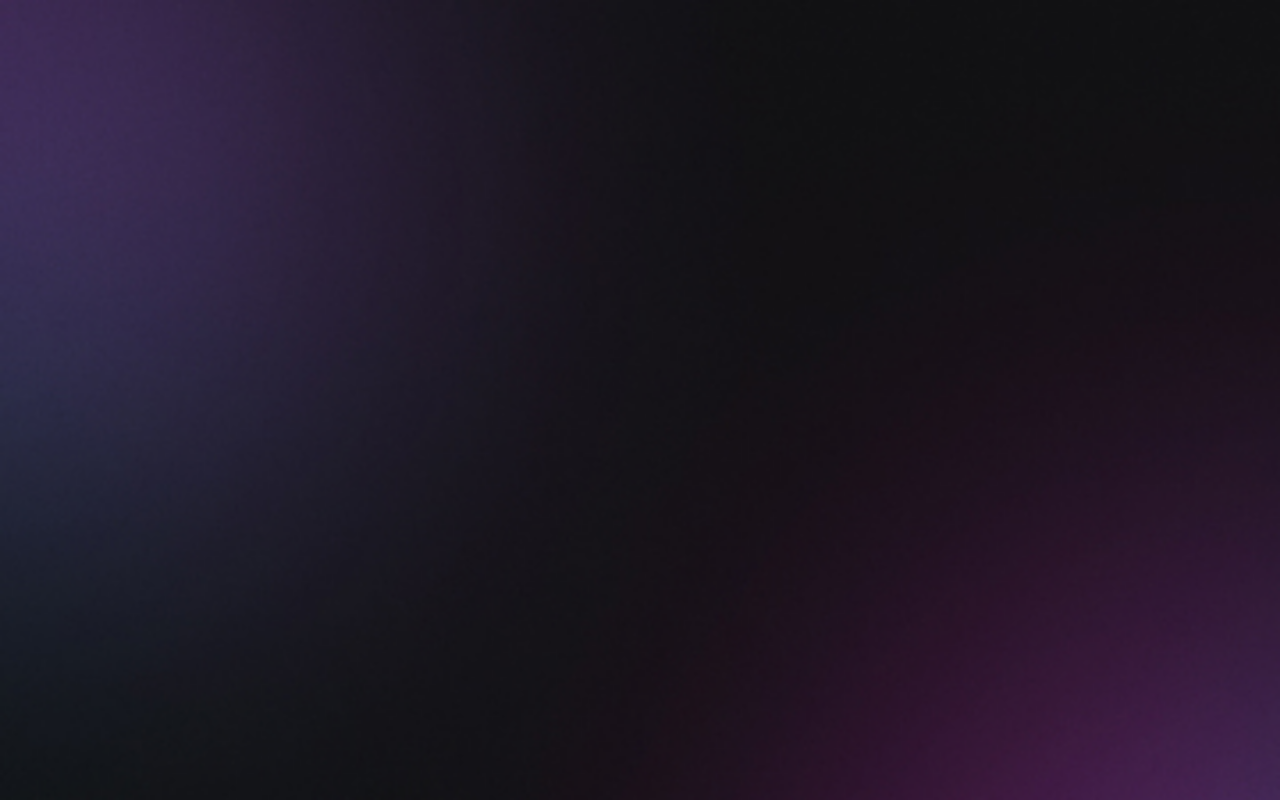
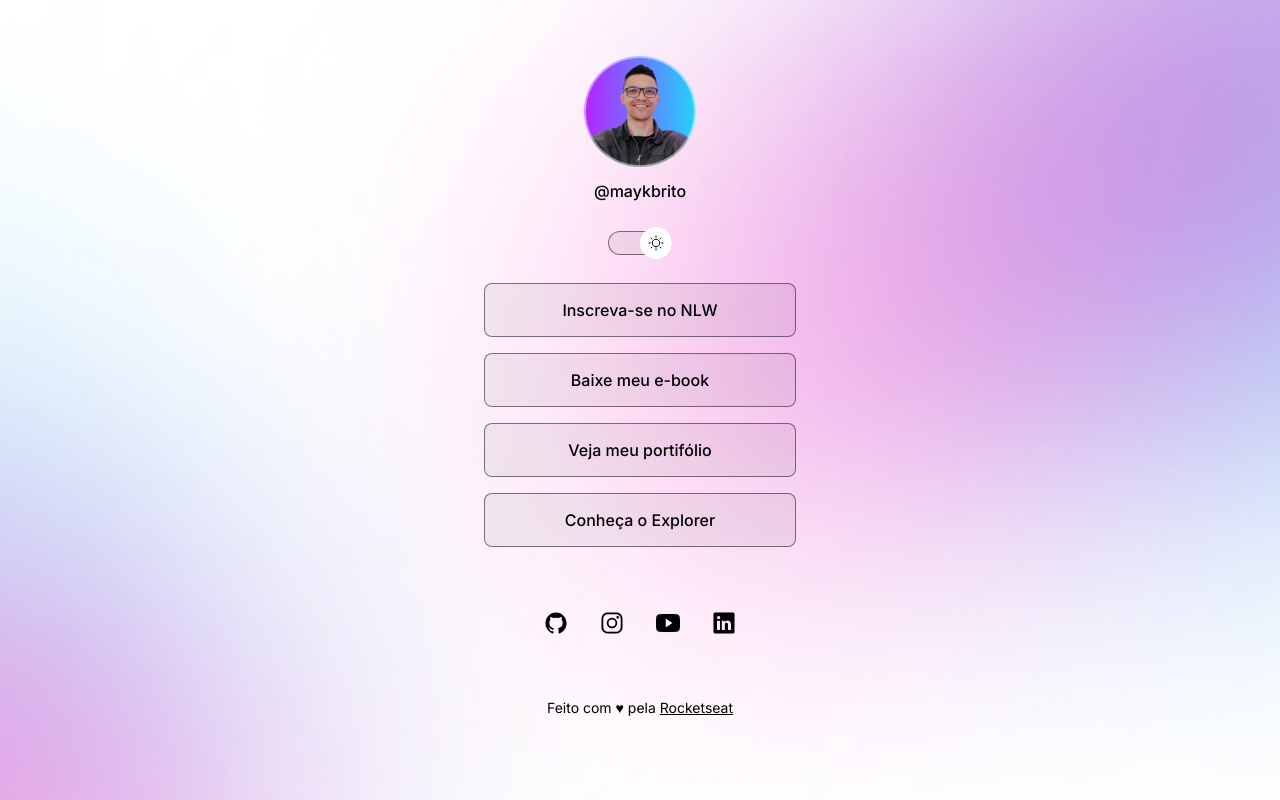
Before and after one commit to PauloDev2305/Discover, a plain HTML site: page index.html in a window 1280 px wide. Drawn offline with nearby package versions, Linux system fonts and the light colour scheme.

Commit message:
versão quase final

```diff
--- a/index.html
+++ b/index.html
@@ -1,10 +1,91 @@
 <!DOCTYPE html>
-<html lang="pt-br">
+<html lang="pt-br" class="light">
   <head>
+    <link rel="preconnect" href="https://fonts.googleapis.com" />
+    <link rel="preconnect" href="https://fonts.gstatic.com" crossorigin />
+    <link
+      href="https://fonts.googleapis.com/css2?family=Inter:wght@100..900&display=swap"
+      rel="stylesheet"
+    />
+    <link rel="stylesheet" href="./styles.css" />
     <meta charset="UTF-8" />
     <meta name="viewport" content="width=device-width, initial-scale=1.0" />
-    <title>Document</title>
-    <link rel="stylesheet" href="./styles.css" />
+    <title>DevLinks</title>
   </head>
-  <body></body>
+
+  <body>
+    <!--
+    * A div é um elemento com display: block por padrãos
+    -->
+    <div id="content">
+      <div id="profile">
+        <!--
+        * A img é um elemento com display: inline. Quando o elemento possui o display: inline ou
+        * inline-block por padrão não é possivel usar o magin: auto para centralizar o elemento
+        -->
+        <img
+          id="avatar"
+          src="src/assets/avatar.png"
+          alt="Foto de Mayk Brito sorrindo, usando óculos e camisa preta, barba e fundo azul"
+        />
+        <p>@maykbrito</p>
+      </div>
+
+      <div id="switch" onclick="toggleMode()">
+        <button></button>
+        <span></span>
+      </div>
+
+      <!--
+        * <ul> lista desordenada
+        * <ol> lista ordenada
+        * <li> conteúdo da lista
+        -->
+      <ul>
+        <li>
+          <a target="_blank" href="">Inscreva-se no NLW</a>
+        </li>
+
+        <li>
+          <a target="_blank" href="">Baixe meu e-book</a>
+        </li>
+
+        <li>
+          <a target="_blank" href="">Veja meu portifólio</a>
+        </li>
+
+        <li>
+          <a target="_blank" href="">Conheça o Explorer</a>
+        </li>
+      </ul>
+
+      <div id="social-links">
+        <a target="_blank" href="">
+          <ion-icon name="logo-github"></ion-icon>
+        </a>
+        <a target="_blank" href="">
+          <ion-icon name="logo-instagram"></ion-icon>
+        </a>
+        <a target="_blank" href="">
+          <ion-icon name="logo-youtube"></ion-icon>
+        </a>
+        <a target="_blank" href="">
+          <ion-icon name="logo-linkedin"></ion-icon>
+        </a>
+      </div>
+
+      <footer>Feito com ♥ pela <a href="">Rocketseat</a></footer>
+    </div>
+
+    <script
+      type="module"
+      src="https://unpkg.com/ionicons@7.1.0/dist/ionicons/ionicons.esm.js"
+    ></script>
+    <script
+      nomodule
+      src="https://unpkg.com/ionicons@7.1.0/dist/ionicons/ionicons.js"
+    ></script>
+
+    <script src="script.js"></script>
+  </body>
 </html>
--- /dev/null
+++ b/script.js
@@ -0,0 +1,23 @@
+const toggleMode = () => {
+  const html = document.documentElement
+
+  // ! Esté atributo toggle é a mesma coisa que o if e esle feito abaixo
+  html.classList.toggle("light")
+  // if (html.classList.contains("light")) {
+  //   html.classList.remove("light")
+  // } else {
+  //   html.classList.add("light")
+  // }
+
+  // pegar a tag img
+  const img = document.querySelector("#profile img ")
+
+  // substiruir img
+  if (html.classList.contains("light")) {
+    // se tiver light mode, adicionar a img light
+    img.setAttribute("src", "./src/assets/avatar-light.png")
+  } else {
+    // se estiver sem light mode, manter img normal
+    img.setAttribute("src", "./src/assets/avatar.png")
+  }
+}
--- a/styles.css
+++ b/styles.css
@@ -1,4 +1,178 @@
+:root {
+  --text-color: #fff;
+  --bg-url: url(./src/assets/bg-desktop.jpg);
+  --stroke-color: rgba(255, 255, 255, 0.1);
+  --surface-color: rgba(0, 0, 0, 0.5);
+  --surface-color-hover: rgba(255, 255, 255, 0.05);
+  --highlight-color: rgba(255, 255, 255, 0.2);
+  --switch-gb-url: url(./src/assets/MoonStars.svg);
+}
+
+.light {
+  --text-color: #000;
+  --bg-url: url(./src/assets/bg-desktop-light.jpg);
+  --stroke-color: rgba(0, 0, 0, 0.5);
+  --surface-color: rgba(0, 0, 0, 0.05);
+  --surface-color-hover: rgba(0, 0, 0, 0.02);
+  --highlight-color: rgba(0, 0, 0, 0.2);
+  --switch-gb-url: url(./src/assets/Sun.svg);
+}
+
+* {
+  margin: 0;
+  padding: 0;
+  box-sizing: border-box;
+}
+
 body {
-  /*background: color image repet position/size*/
-  background: url(./src/assets/bg-mobile.jpg) no-repeat top center/cover;
+  /*
+  * background-color: #fff;
+  * background-image: url(./src/assets/bg-desktop.jpg);
+  * background-repeat: no-repeat;
+  * background-position: top center;
+  * background-size: cover;
+  * background: color image repet position/size; == shot render ou forma abreviada de usar a propiedade background
+   */
+
+  background: var(--bg-url) no-repeat top/cover;
 }
+
+body * {
+  font-family: "Inter", sans-serif;
+  color: var(--text-color);
+}
+
+/*
+ * Em elementos inline podemos usar o text-align: center no elemento pai para centralizar todos
+ * os elementos filhos.
+ * Já em elementos que possuim o display: block por padrão o text-align: center não funciona,
+ * neste caso você terá que usar o margin: auto que é umas das muitas apções.
+ */
+#content {
+  width: 360px;
+  margin: 56px auto 0;
+  padding: 0 24px;
+}
+
+#profile {
+  text-align: center;
+  padding-bottom: 24px;
+}
+
+#profile img {
+  width: 112px;
+}
+
+#profile p {
+  font-weight: 500; /* * Define o peso (ou negrito) da fonte  */
+  line-height: 24px; /* * Altura da linha */
+  margin-top: 8px;
+}
+
+/*  switch */
+#switch {
+  position: relative;
+  width: 64px;
+
+  margin: 4px auto;
+}
+
+#switch button {
+  width: 32px;
+  height: 32px;
+  background: #fff var(--switch-gb-url) no-repeat center;
+
+  border: 0;
+  border-radius: 50%;
+
+  /* Estrategia para alinhar no centro posicionamentos absolutos */
+  position: absolute;
+  left: 0;
+  z-index: 1;
+  top: 50%;
+  transform: translateY(-50%);
+}
+
+.light #switch button {
+  right: 0;
+  left: initial;
+}
+
+#switch span {
+  display: block;
+  border-radius: 9999px;
+  height: 24px;
+  width: 64px;
+
+  background: var(--surface-color);
+  border: 1px solid var(--stroke-color);
+  backdrop-filter: blur(4px);
+  -webkit-backdrop-filter: blur(4px);
+}
+
+/* Links */
+ul {
+  list-style: none;
+  padding: 24px 0;
+
+  display: flex;
+  flex-direction: column;
+  gap: 16px;
+  /*
+    //flex-direction: column;
+    //gap: 8px; Dá um espaço entre os elementos
+  */
+}
+
+ul li a {
+  font-weight: 500;
+  text-decoration: none;
+
+  background: var(--surface-color);
+  border: 1px solid var(--stroke-color);
+  border-radius: 8px;
+
+  backdrop-filter: blur(4px);
+  -webkit-backdrop-filter: blur(4px);
+
+  display: flex;
+  align-items: center;
+  justify-content: center;
+
+  padding: 16px 24px;
+  transition: background 0.2s;
+}
+
+/* pseudo-selector */
+ul li a:hover {
+  background: var(--surface-color-hover);
+  border: 1.5px solid var(--text-color);
+}
+
+/* social-links */
+#social-links {
+  display: flex;
+  justify-content: center;
+
+  padding: 24px 0;
+  font-size: 24px;
+}
+
+#social-links a {
+  display: flex;
+  justify-content: center;
+  align-items: center;
+  padding: 16px;
+  border-radius: 50%;
+  transition: background 0.2s;
+}
+
+#social-links a:hover {
+  background: var(--highlight-color);
+}
+
+footer {
+  font-size: 14px;
+  padding: 24px 0;
+  text-align: center;
+}
```
Also changed, not shown: 1 other file.
